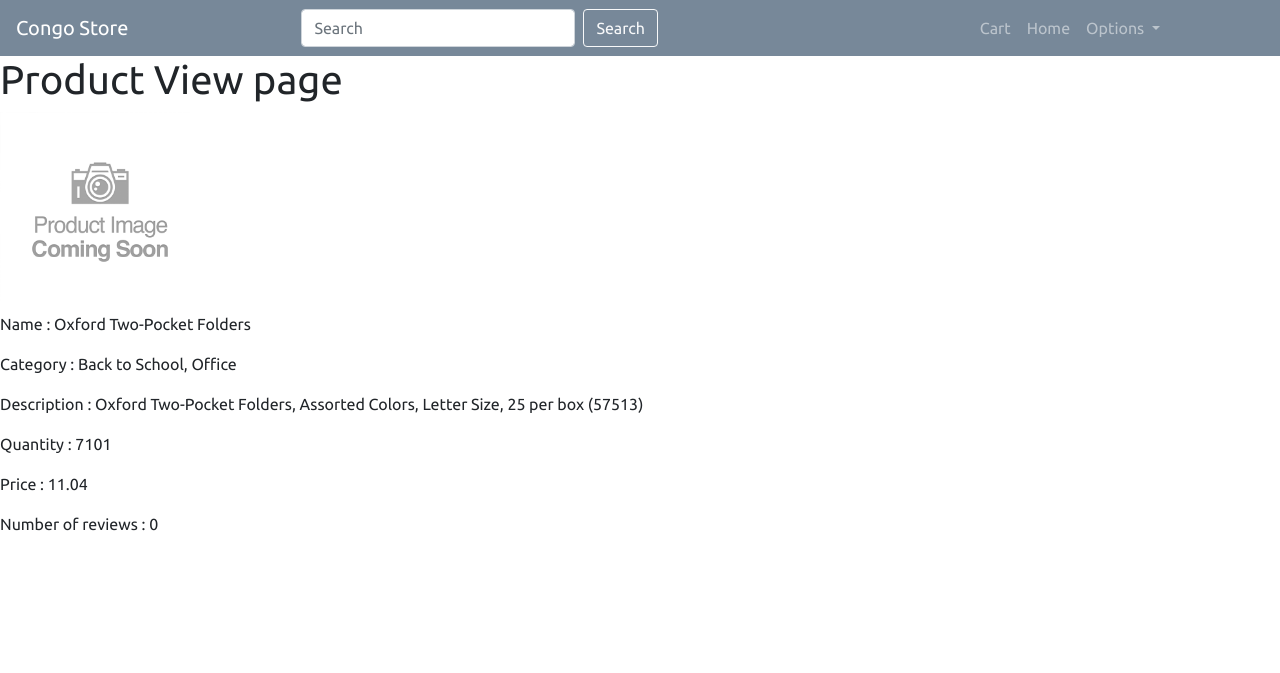
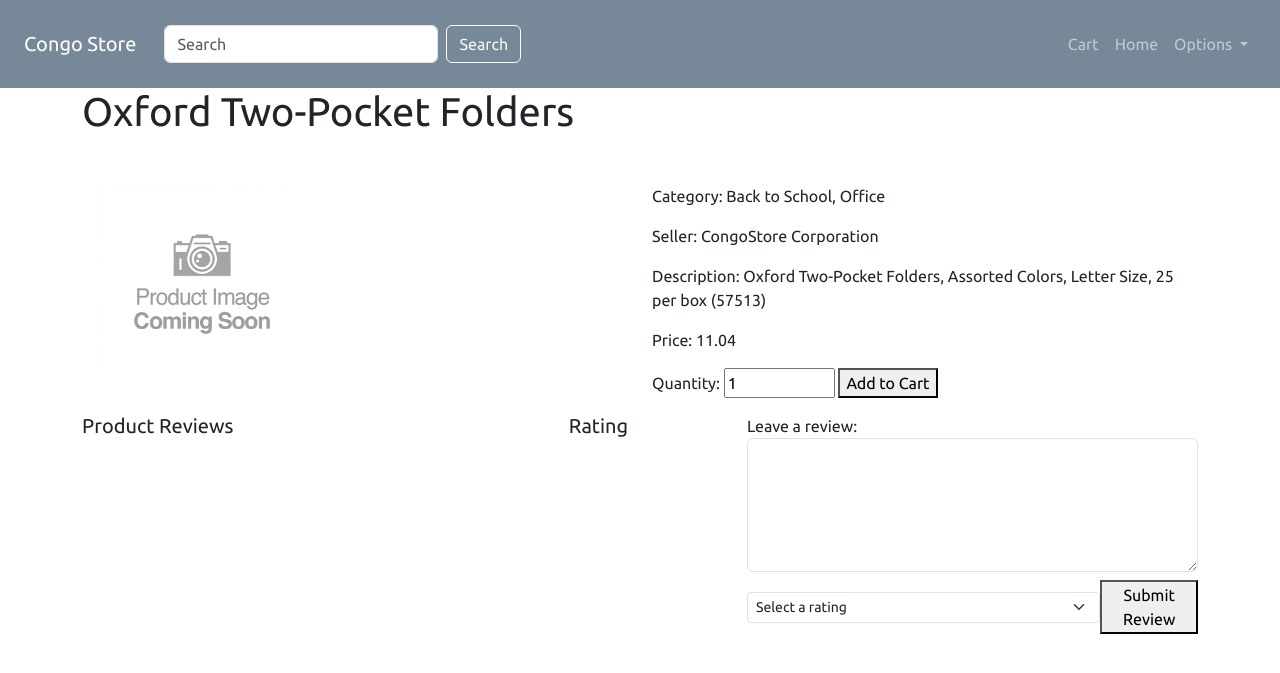
Before and after one commit to mdejac/congoStore, a Flask app: page /products/view/75 in a window 1280 px wide. Shown: the top 673 px of the page. Run offline with Flask 3, Linux system fonts and the light colour scheme; a user stored in the database is signed in; data comes from the database, SQL or seed files in the repository; both versions use the stored data as it was after the commit; some libraries are stand-ins or nearby versions.

Commit message:
Additional Cart work

```diff
--- a/server/flask_app/controllers/reviews.py
+++ b/server/flask_app/controllers/reviews.py
@@ -9,5 +9,5 @@
 def create_review_submit(product_id):
     if 'user_id' in session:
         Review.add_review(request.form, product_id)
-        return redirect('/products/view/{product_id}')
+        return redirect(f'/products/view/{product_id}')
     return redirect('/')
--- a/server/flask_app/models/product.py
+++ b/server/flask_app/models/product.py
@@ -14,7 +14,7 @@
         self.description = data['description']
         self.category = data['category']
         self.quantity = data['quantity']
-        self.price = data['price']
+        self.price = float(data['price'])
         self.img_url = data['img_url']
         self.created_at = data['created_at']
         self.updated_at = data['updated_at']
--- a/server/flask_app/static/css/style.css
+++ b/server/flask_app/static/css/style.css
@@ -1,8 +1,3 @@
-.scroll-wrapper {
-    position: relative;
-    margin-left: 5%;
-    margin-right: 5%;
-  }
 
 .scroll-container {
     display: flex;
@@ -18,6 +13,8 @@
     margin-right: 10px;
     border: 1px solid #ccc;
     box-shadow: 0 0 5px rgba(0, 0, 0, 0.1);
+    padding-left: 10px;
+    padding-right: 10px;
 }
 
 .item a {
@@ -29,8 +26,15 @@
 }
 
 .item img {
+    margin-top: 5px;
+    margin-left: 5px;
     max-width: 100px;
     height: auto;
+}
+
+.card-item-price {
+  display: flex;
+  margin-right: 5px;
 }
 
 .card-text {
@@ -42,6 +46,10 @@
   max-height: 6em;
 }
 
+.card-img-top {
+  border: black
+}
+
 .scroll-controls {
     display: flex;
     justify-content: space-between;
@@ -49,13 +57,38 @@
 }
 
 .scroll-button {
-    background-color: #007bff;
-    color: #fff;
+  background-color: transparent;
+  border-radius: 5px;
+  color: #999;
   border: none;
   padding: 5px 10px;
   cursor: pointer;
+  transition: color 0.3s, background-color 0.3s;
+  max-height: 175px;
+  margin-top: 75px;
+}
+
+.scroll-button:hover {
+  color: #000;
+  background-color: lightgray;
 }
 
 .product_view_img {
   width: 200px;
+  margin-left: 20px;
 }
+
+.pop-out-effect {
+  transition: transform 0.3s;
+}
+
+.pop-out-effect:hover {
+  transform: scale(1.05);
+  z-index: 1;
+  box-shadow: 0 0 15px rgba(0, 0, 0, 0.2);
+}
+
+.review-content {
+  margin-left: 20px;
+  font-size: 0.9em;
+}
--- a/server/flask_app/templates/base_template.html
+++ b/server/flask_app/templates/base_template.html
@@ -7,7 +7,7 @@
     <link rel="preconnect" href="https://fonts.googleapis.com">
     <link rel="preconnect" href="https://fonts.gstatic.com" crossorigin>
     <link href="https://fonts.googleapis.com/css2?family=Ubuntu&display=swap" rel="stylesheet">
-    <link rel="stylesheet" href="https://maxcdn.bootstrapcdn.com/bootstrap/4.5.2/css/bootstrap.min.css">
+    <link rel="stylesheet" href="https://cdn.jsdelivr.net/npm/bootstrap@5.3.1/dist/css/bootstrap.min.css">
     <link rel="stylesheet" href="{{ url_for('static', filename='css/style.css') }}">
     <script src="https://cdn.jsdelivr.net/npm/bootstrap@5.3.0-alpha1/dist/js/bootstrap.bundle.min.js" defer></script>
     <script src="{{url_for('static', filename='js/script.js')}}" defer></script>
@@ -15,13 +15,15 @@
 </head>
 <body style="font-family: 'Ubuntu', sans-serif;">
 
-    <nav class="navbar navbar-expand-sm navbar-dark" style="background-color: lightslategray;">
+    <nav class="navbar navbar-expand-sm navbar-dark p-4" style="background-color: lightslategray;">
         <a class="navbar-brand" href="#">Congo Store</a>
         {% if 'user_id' in session %}
-        <form class="form-inline mx-auto" action="/products/search" method="post">
-            <input class="form-control mr-sm-2" type="search" placeholder="Search" aria-label="Search" name="search_term">
-            <button class="btn btn-outline-light my-2 my-sm-0" type="submit">Search</button>
-        </form>
+        <div class="container-fluid">
+            <form class="d-flex" action="/products/search" method="post">
+                <input class="form-control me-2" type="search" placeholder="Search" aria-label="Search" name="search_term">
+                <button class="btn btn-outline-light" type="submit">Search</button>
+            </form>
+        </div>
         <ul class="navbar-nav ml-auto">
             <li class="nav-item">
                 <a class="nav-link" href="/carts/view/{{session['user_id']}}">Cart</a>
--- a/server/flask_app/templates/product_view.html
+++ b/server/flask_app/templates/product_view.html
@@ -4,22 +4,75 @@
 
 
 {% block content %}
+<div class="container">
 
-<h1>Product View page</h1>
-<img src="{{url_for('static', filename=product.img_url)}}" class="product_view_img" alt="{{ product.img_url }}">
-<p>Name : {{product.name}}</p>
-<p>Category : {{product.category}}</p>
-<p>Description : {{product.description}}</p>
-<p>Quantity : {{product.quantity}}</p>
-<p>Price : {{product.price}}</p>
-<p>Number of reviews : {{ product.reviews|length }}</p>
-{% for review in product.reviews %}
-<p>Product id : {{review.product_id}}</p>
-<p>Posted id : {{review.user_id}}</p>
-<p>Content : {{review.content}}</p>
-<p>Rating : {{review.rating}}</p>
-<p>Posted By : {{review.creator.first_name}} {{review.creator.last_name}}</p>
-<p>Address : {{review.creator.address}}</p>
-<p>Email : {{review.creator.email}}</p>
-{% endfor %}
+    <h1 class="mb-5">{{product.name}}</h1>
+    <div class="row mb-3">
+        <div class="col">
+            <img src="{{ url_for('static', filename=product.img_url) }}" class="product_view_img" alt="{{ product.img_url }}">
+        </div>
+        <div class="col">
+            <p>Category: {{ product.category }}</p>
+            <p>Seller: {{product.creator.first_name}} {{product.creator.last_name}}</p>
+            <p>Description: {{ product.description }}</p>
+            <p>Price: {{ product.price }}
+                {% if product.quantity <= 10 %}
+                <span class="text-danger">
+                 Buy now! Only {{product.quantity}} in stock.
+                </span>
+                {% endif %}
+            </p>
+            {% if product.quantity > 0 %}
+                <form action="/carts/add_product" method="post">
+                    <input type="hidden" name="product_id" value="{{product.id}}">
+                    <label for="quantity">Quantity:</label>
+                    <input type="number" id="quantity" name="quantity_to_purchase" value="1" min="1" max="{{ product.quantity }}">
+                    <button type="submit">Add to Cart</button>
+                </form>
+            {% else %}
+                <p>Out of Stock</p>
+            {% endif %}
+        </div>
+    </div>
+
+    <div class="row">
+        <div class="col-6">
+            <div class="d-flex justify-content-between">
+                <h5>Product Reviews</h5>
+                <h5>Rating</h5>
+            </div>
+            {% for review in product.reviews %}
+                <div class="row">
+                    <div class="col-sm-10">
+                        <p class="mb-1">{{ review.created_at | datetimeformat }} : {{review.creator.first_name}} {{review.creator.last_name}}</p>
+                        <div class="review-content">
+                            <p>{{review.content}}</p>
+                        </div>
+                    </div>
+                    <div class="col-sm-2">
+                        <p class="text-end">{{review.rating}}</p>
+                    </div>
+                </div>
+            {% endfor %}
+        </div>
+        <div class="col-5 offset-1 review-card">
+            <form action="/reviews/{{ product.id }}/create" method="POST">
+                <label for="content">Leave a review:</label>
+                <textarea name="content" id="content" rows="5" class="form-control"></textarea>
+                <div class="d-flex justify-content-between align-items-center mt-2 mb-2">
+                    <select id="rating" name="rating" class="form-select form-select-sm">
+                        <option selected>Select a rating</option>
+                        <option value="*">*</option>
+                        <option value="**">**</option>
+                        <option value="***">***</option>
+                        <option value="****">****</option>
+                        <option value="*****">*****</option>
+                    </select>
+                    <button type="submit" class="btn-md btn-primary">Submit Review</button>
+                </div>
+            </form>
+        </div>
+    </div>
+</div>
+
 {% endblock %}
--- a/server/server.py
+++ b/server/server.py
@@ -11,8 +11,12 @@
     return render_template("error.html")
 
 
-def datetime_format(value, format='%B %d, %Y'):
+def datetime_format(value, format='%B.%d.%Y'):
+    print('**************************************************')
+    print(value)
+    value = datetime.strptime(value,'%Y-%m-%d %H:%M:%S')
     return value.strftime(format)
+    pass
 
 app.jinja_env.filters['datetimeformat'] = datetime_format
 
```
Also changed, not shown: server/CongoStore.sql (+16 -16 lines), server/flask_app/controllers/carts.py (+7 -0 lines), server/flask_app/models/cart.py (+37 -5 lines), server/flask_app/templates/dashboard.html (+28 -9 lines), server/flask_app/templates/product_search.html (+28 -11 lines), server/flask_app/static/img/product_id_27.jpg (added), 3 other files. Lines whose indentation alone changed are shown as unchanged.
